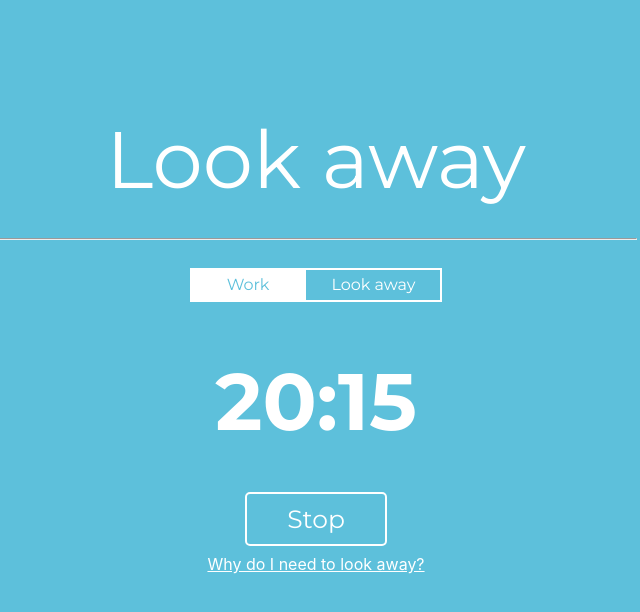
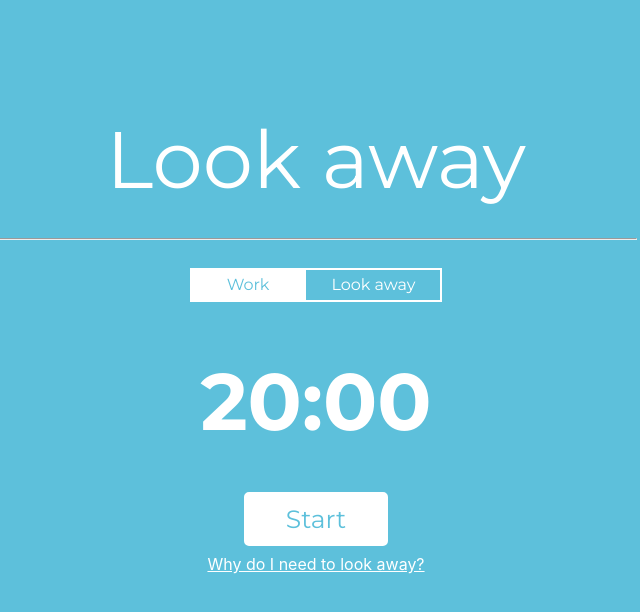
Before and after one commit to JezReal/look-away, a React (Create React App) app: page / in a window 1280 px wide. Shown: the top 612 px of the page, without its empty margins (324-964 px from the left). Built offline with nearby package versions, Linux system fonts and the light colour scheme.

Commit message:
update timer logic

```diff
--- a/src/components/Timer/Timer.js
+++ b/src/components/Timer/Timer.js
@@ -5,10 +5,13 @@ import "./Timer.css"
 import {format} from "../../util/TimeFormatter";
 
 const Timer = () => {
+    const twentyMinutes = 1200000
+    const twentySeconds = 20000
+
     const [status, setStatus] = useState("work")
-    const [buttonText, setButtonText] = useState("Stop")
-    const [timerCount, setTimerCount] = useState(1220000)
-    const [paused, setPaused] = useState(false)
+    const [buttonText, setButtonText] = useState("Start")
+    const [timerCount, setTimerCount] = useState(twentyMinutes)
+    const [paused, setPaused] = useState(true)
     const [over, setOver] = useState(false)
 
     const tick = () => {
@@ -16,13 +19,15 @@ const Timer = () => {
             return
         }
 
-        if (timerCount === 21000) {
+        if (timerCount === 0 && status === "work") {
+            setOver(true)
             setStatus("look-away")
-            setTimerCount(timerCount => timerCount - 1000)
-        } else if (timerCount === 0) {
+            setTimerCount(twentySeconds)
+            setOver(false)
+        } else if (timerCount === 0 && status === "look-away") {
             setOver(true)
             setStatus("work")
-            setTimerCount(40000)
+            setTimerCount(twentyMinutes)
             setOver(false)
         } else {
             setTimerCount(timerCount => timerCount - 1000)
```
